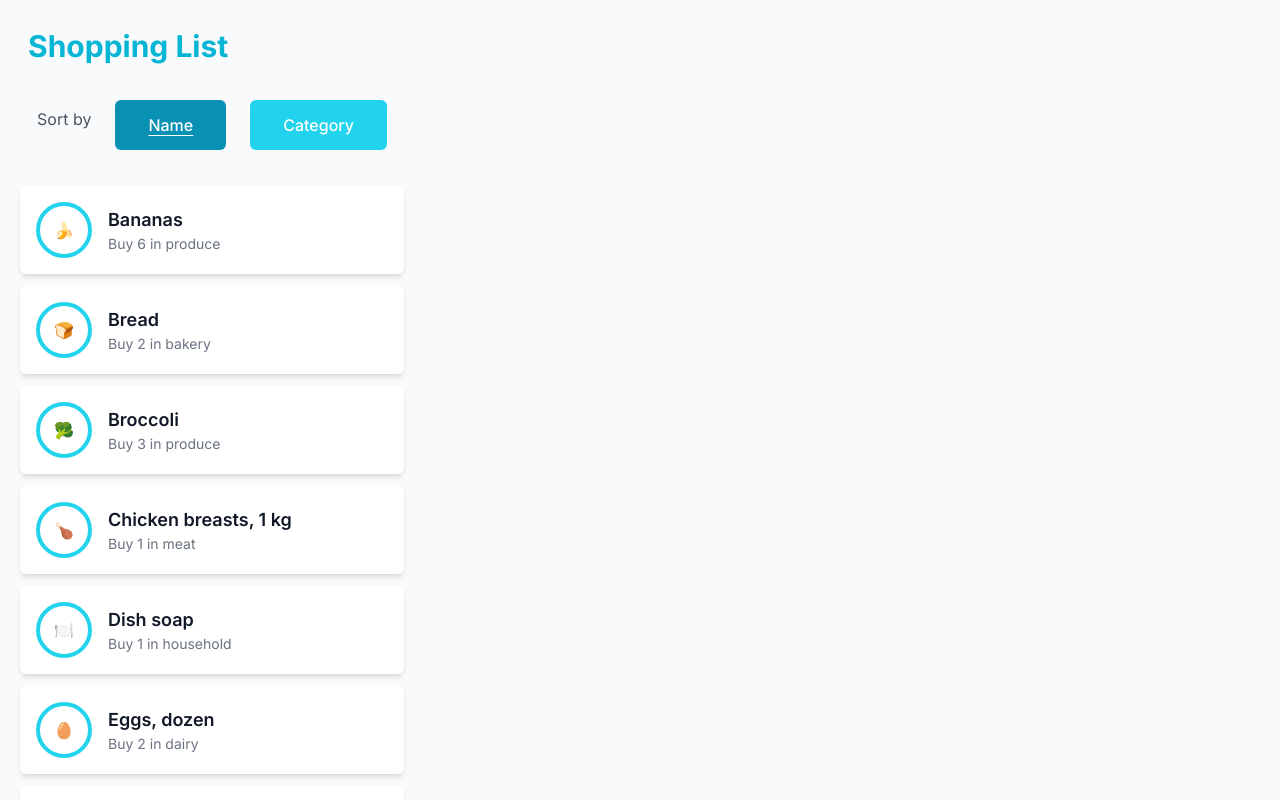
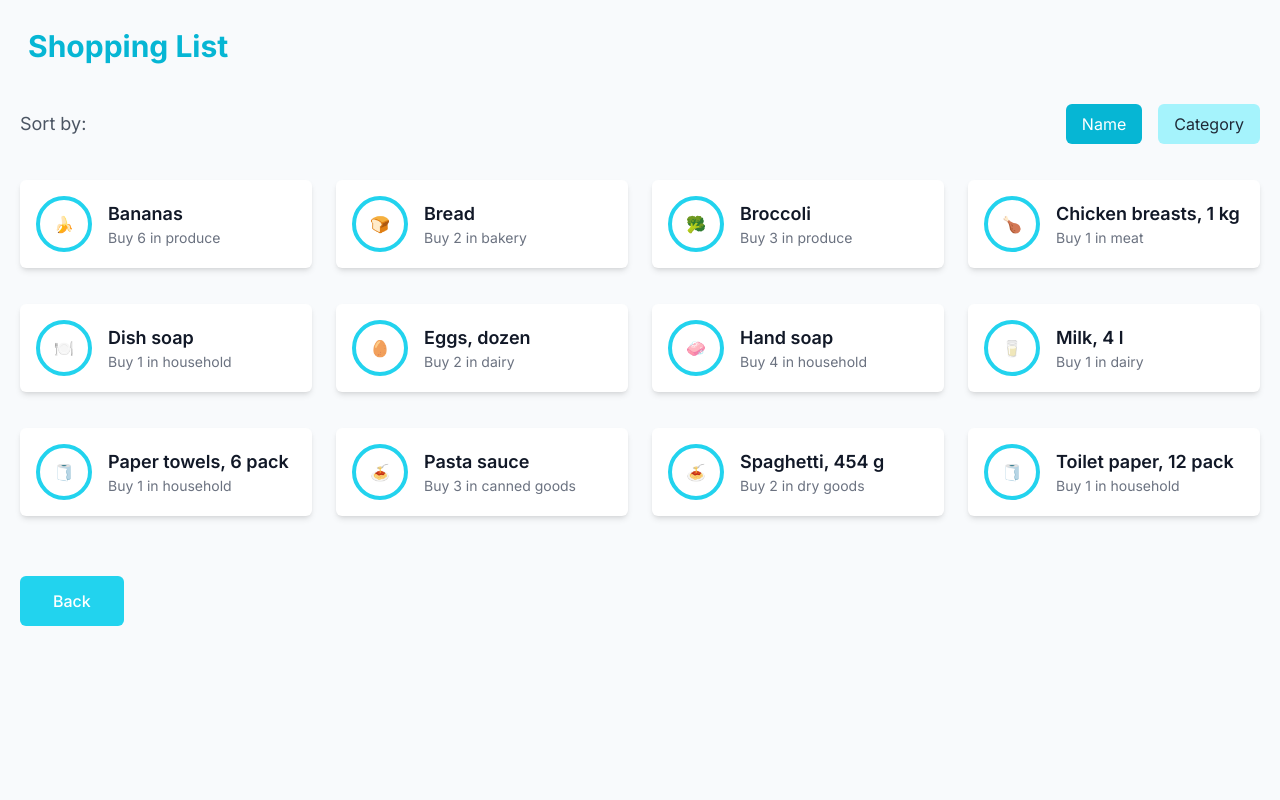
Before and after one commit to oribermudez/cprg306-assignments, a Next.js app: page /week5 in a window 1280 px wide. Built offline with nearby package versions, Linux system fonts and the light colour scheme.

Commit message:
Improved list items style

```diff
--- a/app/week5/item-list.js
+++ b/app/week5/item-list.js
@@ -1,40 +1,47 @@
 "use client"
-
 import { useState } from "react";
-
 import Item from "./item";
-import items from "./items.json"
+import items from "./items.json";
 
 const ItemList = () => {
   const [sortBy, setSortBy] = useState('name');
 
   return (
-    <>
-     <div className="text-gray-600 flex justify-center items-center w-80 lg:w-96">
-      <p className="mr-6 pt-4">Sort by</p>
-      <div className="flex justify-center items-center gap-4 lg:gap-6">
+    <div className="container mx-auto py-8">
+      <div className="flex items-center justify-between mb-6">
+        <p className="text-gray-600 text-lg">Sort by:</p>
+        <div className="flex space-x-4">
           <button
             onClick={() => setSortBy('name')}
-          className={`mt-7 inline-block rounded-md border border-transparent ${sortBy === 'name' ? 'bg-cyan-600 underline underline-offset-4' : 'bg-cyan-400'} px-8 py-3 text-center font-medium text-white hover:bg-cyan-500`}
+            className={`px-4 py-2 rounded-md ${sortBy === 'name' ? 'bg-cyan-500 text-white' : 'bg-cyan-200 text-gray-800 hover:bg-cyan-300 hover:text-white'} focus:outline-none transition duration-300`}
           >
             Name
           </button>
           <button
             onClick={() => setSortBy('category')}
-          className={`mt-7 inline-block rounded-md border border-transparent ${sortBy === 'category' ? 'bg-cyan-600 underline underline-offset-4' : 'bg-cyan-400'} px-8 py-3 text-center font-medium text-white hover:bg-cyan-500`}
+            className={`px-4 py-2 rounded-md ${sortBy === 'category' ? 'bg-cyan-500 text-white' : 'bg-cyan-200 text-gray-800 hover:bg-cyan-300 hover:text-white'} focus:outline-none transition duration-300`}
           >
             Category
           </button>
         </div>
       </div>
-    <ul className="flex flex-col mt-6 w-80 lg:w-96">
-      {items.sort((a,b) => a[sortBy].localeCompare(b[sortBy])).map((item, index) => {
-        return <Item key={`${index}-${item.quantity}`} name={item.name} quantity={item.quantity} category={item.category} icon={item.icon}/>
+      <ul className="grid grid-cols-1 gap-6 sm:grid-cols-2 md:grid-cols-3 lg:grid-cols-4">
+        {items
+          .sort((a, b) => a[sortBy].localeCompare(b[sortBy]))
+          .map((item, index) => {
+            return (
+              <Item
+                key={`${index}-${item.quantity}`}
+                name={item.name}
+                quantity={item.quantity}
+                category={item.category}
+                icon={item.icon}
+              />
+            );
           })}
       </ul>
-    </>
-
+    </div>
   );
-}
+};
 
 export default ItemList;
```
Lines whose indentation alone changed are shown as unchanged.
